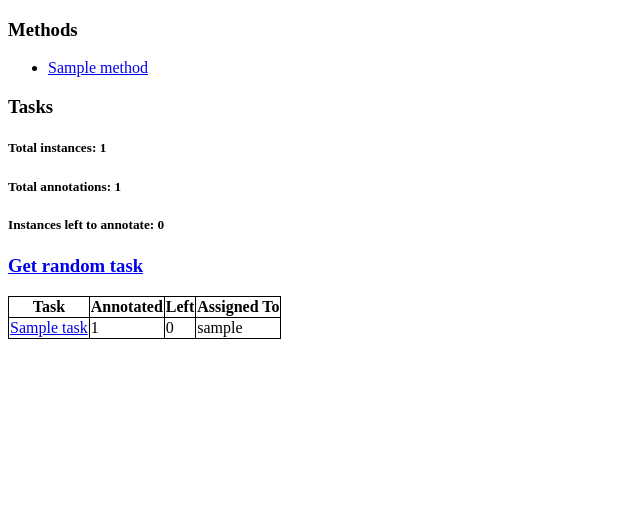
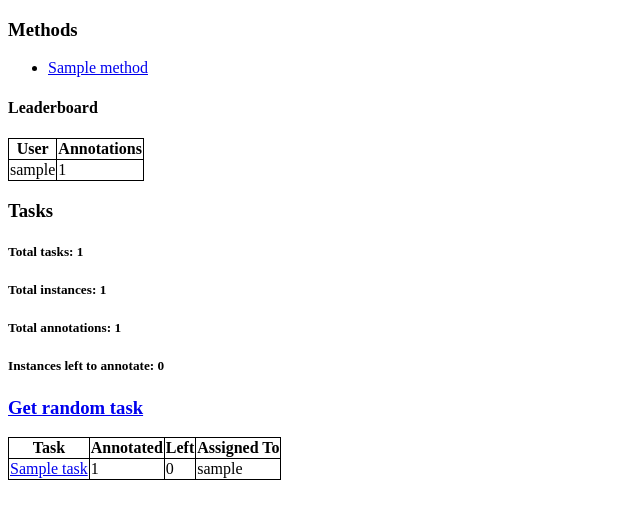
Before and after one commit to matt-gardner/annotation-framework, a Django app: page / in a window 1280 px wide. Shown: the top 519 px of the page, without its empty margins (0-640 px from the left). Run offline with Django 3.2, Linux system fonts and the light colour scheme; tables that the repository leaves empty hold one stand-in row (values such as "Sample post"); some libraries are stand-ins or nearby versions.

Commit message:
Add leader board and number of tasks

```diff
--- a/annotate/views.py
+++ b/annotate/views.py
@@ -1,5 +1,7 @@
 from django.contrib.auth.decorators import login_required
+from django.contrib.auth.models import User
 from django.core.urlresolvers import reverse
+from django.db.models import Count
 from django.db.models import Q
 from django.http import HttpResponse
 from django.shortcuts import get_object_or_404
@@ -27,6 +29,8 @@ def home(request):
     annotated_instances = set(
             Annotation.objects.values_list('instance_id', flat=True))
     pool_instances = defaultdict(list)
+    users = list(User.objects.exclude(username='pre-existing').annotate(annotation_count=Count('annotation')))
+    users.sort(key=lambda x: -x.annotation_count)
     for i in InstancePool.instances.through.objects.all():
         pool_instances[i.instancepool_id].append(i.instance_id)
     for task in Task.objects.all():
@@ -49,6 +53,8 @@ def home(request):
                                user=user))
     tasks.sort(key=lambda x: (-x.to_annotate, x.name))
     context['tasks'] = tasks
+    context['top_users'] = users[:5]
+    context['total_tasks'] = len(tasks)
     context['total_annotations'] = Annotation.objects.count
     context['total_instances'] = Instance.objects.count
     context['total_left_to_annotate'] = len(Instance.objects.filter(annotation__isnull=True))
--- a/templates/main.html
+++ b/templates/main.html
@@ -11,8 +11,24 @@
   </ul>
 </div>
 
+<div id="leaderboard">
+  <h4>Leaderboard</h4>
+  <table>
+    <tr>
+      <th>User</th>
+      <th>Annotations</th>
+    </tr>
+    {% for user in top_users %}
+    <tr>
+      <td>{{ user.username }}</td>
+      <td>{{ user.annotation_count }}</td>
+    </tr>
+    {% endfor %}
+  </table>
+</div>
 <div id="tasks">
   <h3>Tasks</h3>
+  <h5>Total tasks: {{ total_tasks }}</h5>
   <h5>Total instances: {{ total_instances }}</h5>
   <h5>Total annotations: {{ total_annotations }}</h5>
   <h5>Instances left to annotate: {{ total_left_to_annotate }}</h5>
```
